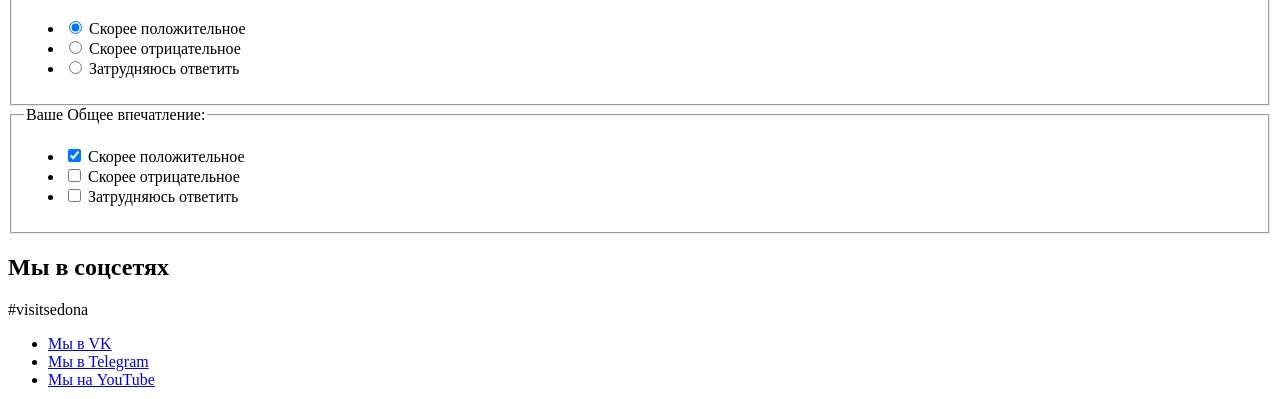
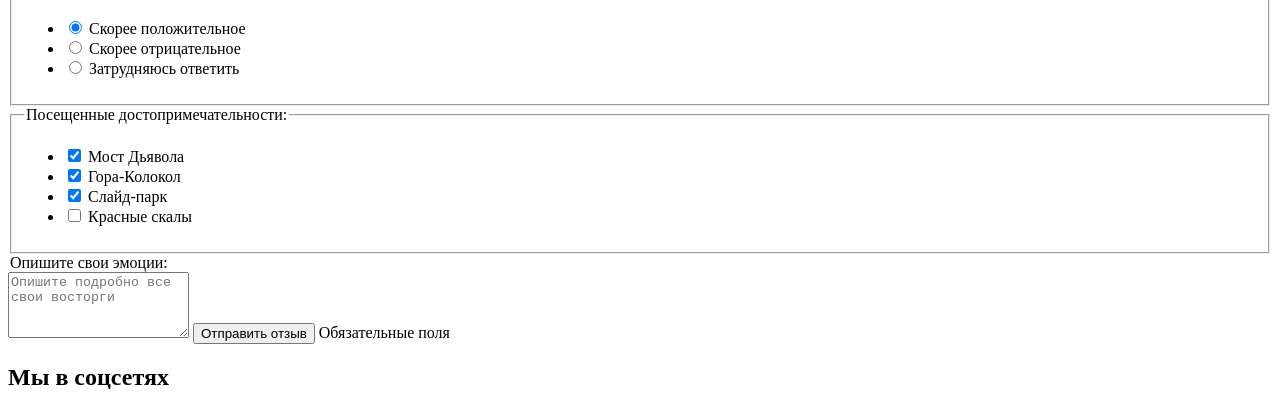
Before and after one commit to htmlacademy-adaptive/2140615-sedona-28, a website: page source/form.html in a window 1280 px wide. Shown: the part 1147-1546 px from the top of the page. Drawn offline with Linux system fonts and the light colour scheme.

Commit message:
Добавлена разметка всех страниц

```diff
--- a/source/form.html
+++ b/source/form.html
@@ -109,41 +109,50 @@
               </label>
           </ul>
         </fieldset>
-        <fieldset class="form__group form-group form-group--impression">
-          <legend class="form-group__title title">Ваше Общее впечатление:</legend>
+        <fieldset class="form__group form-group form-group--attractions">
+          <legend class="form-group__title title">Посещенные достопримечательности:</legend>
           <ul class="form-group__list form-list">
             <li class="form-group__item form-item">
-              <label class="form-item__label form-item__label--Bridge" for="Bridge">
-                <input class="form-item__input visually-hidden" type="checkbox" name="Devil's Bridge" value="positive"
-                  id="Bridge" checked>
+              <label class="form-item__label" for="devil-bridge">
+                <input class="form-item__input visually-hidden" type="checkbox" name="devil-bridge" id="devil-bridge"
+                  checked>
                 <span class="form-item__mark"></span>
-                <span class="form-item__text">Скорее положительное</span>
+                <span class="form-item__text">Мост Дьявола</span>
               </label>
             </li>
             <li class="form-group__item form-item">
-              <label class="form-item__label form-item__label--negative" for="negative">
-                <input class="form-item__input visually-hidden" type="checkbox" name="impression" value="negative"
-                  id="negative">
+              <label class="form-item__label" for="mount-bell">
+                <input class="form-item__input visually-hidden" type="checkbox" name="mount-bell" id="mount-bell"
+                  checked>
                 <span class="form-item__mark"></span>
-                <span class="form-item__text">Скорее отрицательное</span>
+                <span class="form-item__text">Гора-Колокол</span>
               </label>
             </li>
             <li class="form-group__item form-item">
-              <label class="form-item__label form-item__label--neutral" for="neutral">
-                <input class="form-item__input visually-hidden" type="checkbox" name="impression" value="neutral"
-                  id="neutral">
+              <label class="form-item__label" for="slide-park">
+                <input class="form-item__input visually-hidden" type="checkbox" name="slide-park" id="slide-park"
+                  checked>
                 <span class="form-item__mark"></span>
-                <span class="form-item__text">Затрудняюсь ответить</span>
+                <span class="form-item__text">Слайд-парк</span>
               </label>
+            </li>
+            <li class="form-group__item form-item">
+              <label class="form-item__label" for="red-rocks">
+                <input class="form-item__input visually-hidden" type="checkbox" name="red-rocks" id="red-rocks">
+                <span class="form-item__mark"></span>
+                <span class="form-item__text">Красные скалы</span>
+              </label>
+            </li>
           </ul>
         </fieldset>
-
-
+        <label class="form__group form-group form-group--emotions" for="red-rocks">
+          <legend class="form-group__title title">Опишите свои эмоции:</legend>
+          <textarea name="comment" id="comment-field" rows="4"
+            placeholder="Опишите подробно все свои восторги"></textarea>
+        </label>
+        <button class="form__button button">Отправить отзыв</button>
+        <span class="form-required">Обязательные поля</span>
       </form>
-
-
-
-
     </section>
   </main>
 
@@ -179,6 +188,25 @@
       </svg>
     </a>
   </footer>
+
+  <!--Модальные окна-->
+
+  <div class="modal-error">
+    <h2 class="modal-error__title title">Что-то пошло не так!</h2>
+    <p class="modal-error__description description">Проверьте поля, выделенные красным, скорее всего вы забыли их
+      заполнить</p>
+    <button class="modal-error__button button">Ок</button>
+  </div>
+
+  <div class="modal-error">
+    <h2 class="modal-error__title title">Ваш отзыв отправлен!</h2>
+    <p class="modal-error__description description">Спасибо за ваше участие, ваш отзыв уже поступил к нам. В ближайшее
+      время мы опубликуем его на сайте.</p>
+    <div class="modal-error__button-container">
+      <button class="modal-error__button button">Закрыть окно</button>
+    </div>
+  </div>
+
 </body>
 
 </html>
```
Also changed, not shown: source/index.html (+1 -1 lines).
